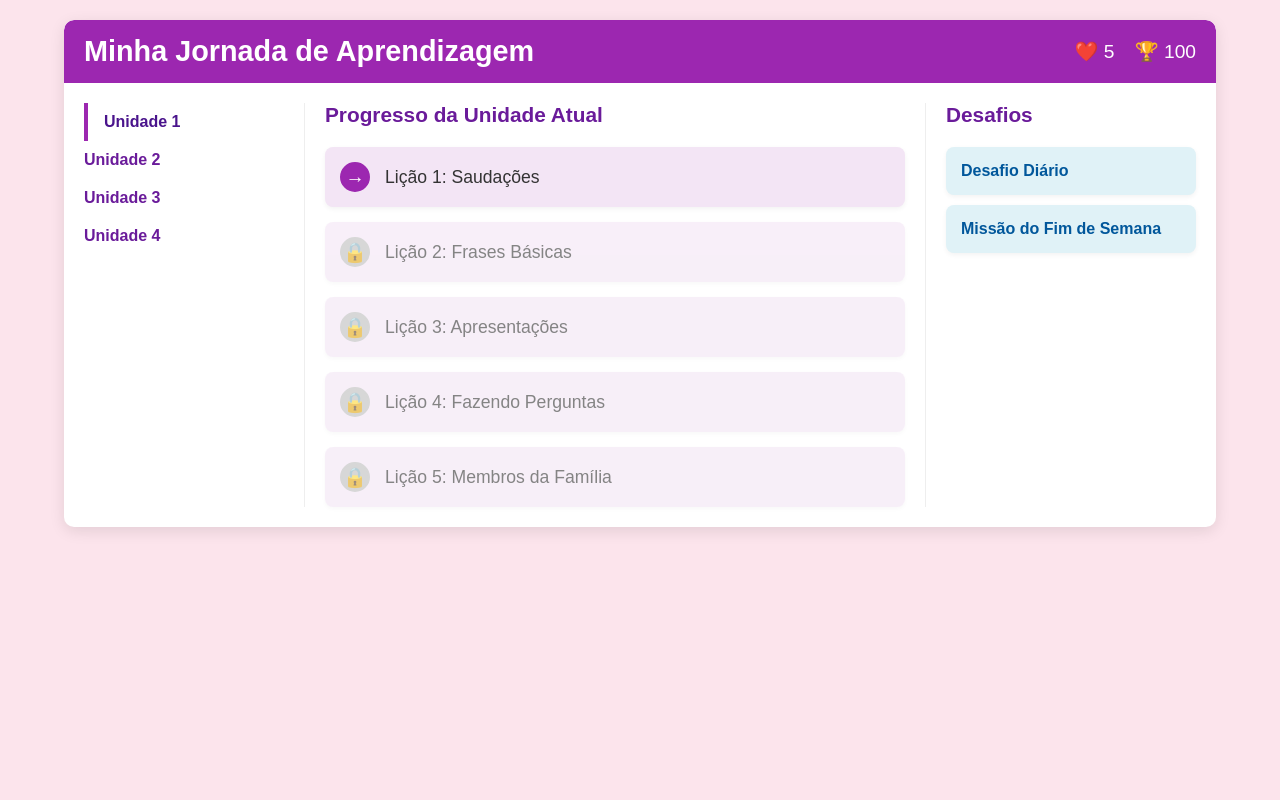
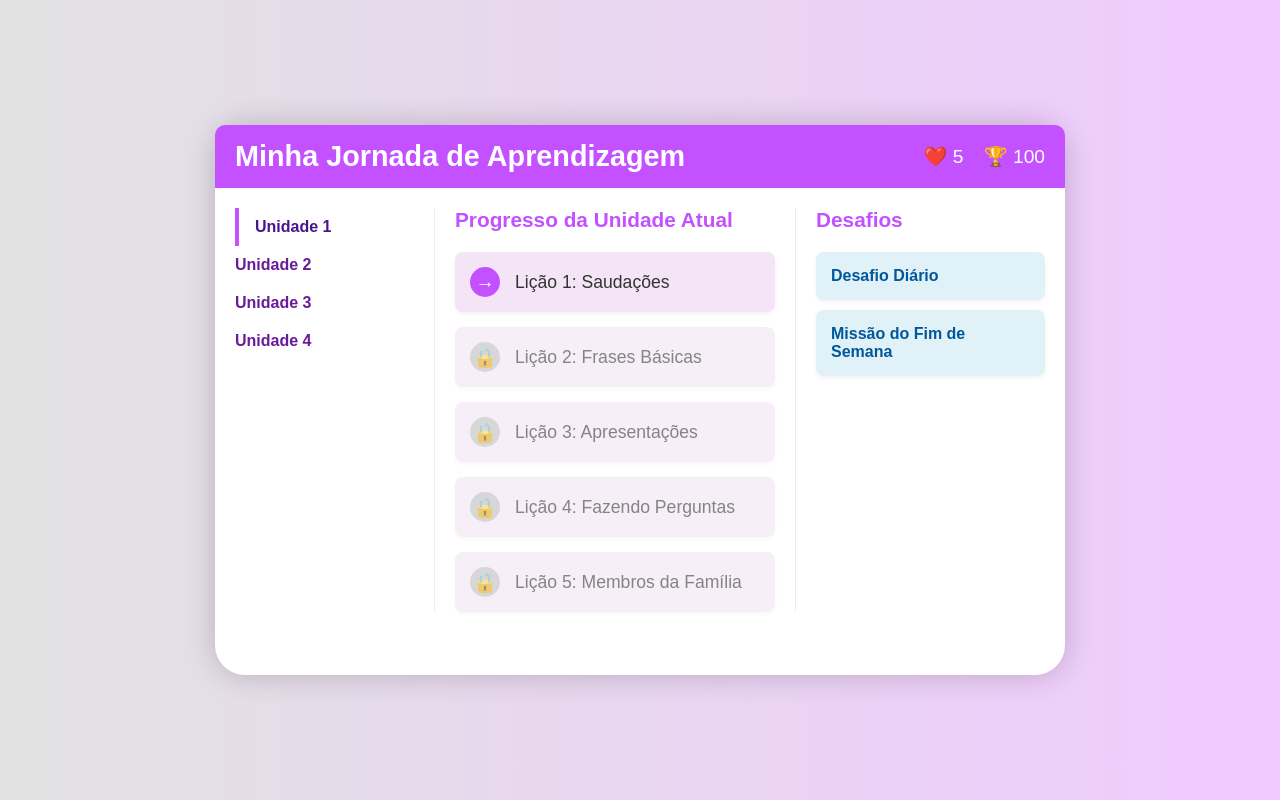
Before and after one commit to 1ulisses/redaplay, a Flask app: page /inicio in a window 1280 px wide. Run offline with Flask 3, Linux system fonts and the light colour scheme; the visitor is signed in with stand-in values (Sample User, id 1).

Commit message:
fix variable names, fixed routing, fixed css

```diff
--- a/app.py
+++ b/app.py
@@ -64,5 +64,10 @@ def logout():
     session.pop('user_id', None)
     return redirect('/')
 
+# debug
+@app.route('/lesson1')
+def lesson1():
+    return render_template('lesson1.html')
+
 if __name__ == '__main__':
     app.run(debug=True)
--- a/static/login.css
+++ b/static/login.css
@@ -149,7 +149,6 @@ form {
   position: absolute;
   width: 50%;
   height: 100%;
-  /* background: seagreen; */
   color: #fff;
   display: flex;
   flex-direction: column;
--- a/static/styles.css
+++ b/static/styles.css
@@ -1,29 +1,37 @@
-/* Fundo do corpo da página */
-body {
-    font-family: sans-serif;
-    background-color: #fce4ec; /* Rosa claro de fundo */
+* {
   margin: 0;
   padding: 0;
+  box-sizing: border-box;
+  font-family: "Poppins", sans-serif;
+  text-decoration: none;
+  list-style: none;
+}
+
+/* página principal, imagem de fundo */
+body {
   display: flex;
   justify-content: center;
-    align-items: flex-start;
+  align-items: center;
   min-height: 100vh;
+  background: linear-gradient(90deg, #e2e2e2, #f0caff);
 }
 
-/* Contêiner principal do layout */
+/* container layout principal */
 .container {
-    background-color: #ffffff;
-    border-radius: 10px;
-    box-shadow: 0 4px 15px rgba(0, 0, 0, 0.1);
-    width: 90%;
-    max-width: 1200px;
-    margin: 20px auto;
-    overflow: hidden;
+  position: relative;
+  width: 850px;
+  min-height: 550px;
+  height: auto;
+  background: #fff;
+  margin: 20px;
+  border-radius: 30px;
+  box-shadow: 0 0 30px rgba(0, 0, 0, 0.2);
+  overflow: visible;
 }
 
-/* Cabeçalho superior */
-.cabecalho {
-    background-color: #9c27b0; /* Roxo do cabeçalho */
+/* cabecalho */
+.header {
+  background-color: #c351ff;
   color: white;
   padding: 15px 20px;
   display: flex;
@@ -34,73 +42,74 @@ body {
   border-top-right-radius: 10px;
 }
 
-.cabecalho h1 {
+.header h1 {
   margin: 0;
   font-size: 1.5em;
 }
 
-.icones-cabecalho .icone {
+.header-icons .icon {
   margin-left: 15px;
 }
 
-/* Conteúdo principal (barra lateral, progresso da unidade, desafios) */
-.conteudo-principal {
+/* barra lateral, progresso e desafios */
+.main-content {
   display: flex;
   padding: 20px;
 }
 
-/* Barra lateral de navegação */
-.barra-lateral {
+/* navegacao barra lateral */
+.sidebar {
   width: 200px;
   padding-right: 20px;
   border-right: 1px solid #eee;
 }
 
-.barra-lateral ul {
+.sidebar ul {
   list-style: none;
   padding: 0;
   margin: 0;
 }
 
-.barra-lateral li {
+.sidebar li {
   padding: 10px 0;
-    color: #6a1b9a; /* Roxo mais escuro para itens da barra lateral */
+  color: #6a1b9a;
   cursor: pointer;
   font-weight: bold;
 }
 
-.barra-lateral li.ativo {
+.sidebar li.active {
   color: #4a148c;
-    border-left: 4px solid #9c27b0;
+  border-left: 4px solid #c351ff;
   padding-left: 16px;
 }
 
-/* Seção de progresso da unidade */
-.progresso-unidade {
+/* progresso de unidade */
+.unit-progress {
   flex-grow: 1;
   padding: 0 20px;
 }
 
-.progresso-unidade h2, .desafios h2 {
-    color: #6a1b9a;
+.unit-progress h2,
+.challenges h2 {
+  color: #c351ff;
   margin-top: 0;
   margin-bottom: 20px;
   font-size: 1.3em;
 }
 
-.lista-licoes {
+.lesson-list {
   display: flex;
   flex-direction: column;
   gap: 15px;
 }
 
-/* Estilo base para cada item de lição */
-.item-licao {
+/* items de licao */
+.lesson-item {
   display: flex;
   align-items: center;
   text-decoration: none;
   color: #333;
-    background-color: #f3e5f5; /* Roxo mais claro para itens de lição */
+  background-color: #f3e5f5;
   padding: 15px;
   border-radius: 8px;
   box-shadow: 0 2px 5px rgba(0, 0, 0, 0.05);
@@ -108,76 +117,75 @@ body {
   cursor: pointer;
 }
 
-/* Efeito hover apenas para lições ativas/não bloqueadas */
-.item-licao:hover:not(.desabilitado):not(.bloqueado) {
-    background-color: #e1bee7; /* Roxo ainda mais claro ao passar o mouse */
+.lesson-item:hover:not(.disabled):not(.locked) {
+  background-color: #e1bee7;
 }
 
-/* Estilos base para o círculo de status da lição */
-.status-licao {
+/* status de licao */
+.lesson-status {
   width: 30px;
   height: 30px;
-    border-radius: 50%; /* Transforma em círculo */
+  border-radius: 50%;
   display: flex;
   justify-content: center;
   align-items: center;
   margin-right: 15px;
   font-size: 1.2em;
-    color: white; /* Cor padrão do texto dos símbolos */
+  color: white;
   font-weight: bold;
-    box-sizing: border-box; /* Inclui padding e borda na largura/altura total do elemento */
+  box-sizing: border-box;
   transition: background-color 0.3s ease, border-color 0.3s ease;
 }
 
-/* Estilos para uma lição CONCLUÍDA */
-.item-licao.concluido .status-licao {
-    background-color: #4CAF50; /* Verde */
-    border: 2px solid #4CAF50;
+/* licoes completa */
+.lesson-item.completed .lesson-status {
+  background-color: #4caf50;
+  border: 2px solid #4caf50;
 }
-.item-licao.concluido .status-licao::before {
-    content: '✔'; /* Símbolo de checkmark */
+.lesson-item.completed .lesson-status::before {
+  content: "✔";
 }
 
-/* Estilos para uma lição ATIVA / PRÓXIMA (não concluída, não bloqueada) */
-.item-licao:not(.concluido):not(.desabilitado):not(.bloqueado) .status-licao {
-    background-color: #9c27b0; /* Roxo, indicando pronta para iniciar */
-    border: 2px solid #9c27b0;
+.lesson-item:not(.completed):not(.disabled):not(.locked) .lesson-status {
+  background-color: #c351ff;
+  border: 2px solid #c351ff;
 }
-.item-licao:not(.concluido):not(.desabilitado):not(.bloqueado) .status-licao::before {
-    content: '→'; /* Símbolo de seta */
+.lesson-item:not(.completed):not(.disabled):not(.locked)
+  .lesson-status::before {
+  content: "→"; /* Arrow symbol */
 }
 
-/* Estilos para uma lição DESABILITADA / BLOQUEADA */
-.item-licao.desabilitado.bloqueado {
-    opacity: 0.6; /* Deixa com aparência de desabilitado */
+/* licoes desligadas/trancadas */
+.lesson-item.disabled.locked {
+  opacity: 0.6;
   cursor: not-allowed;
-    pointer-events: none; /* Desabilita o clique */
+  pointer-events: none;
 }
 
-.item-licao.desabilitado.bloqueado .status-licao {
-    background-color: #bdbdbd; /* Cinza */
+.lesson-item.disabled.locked .lesson-status {
+  background-color: #bdbdbd;
   border: 2px solid #bdbdbd;
 }
-.item-licao.desabilitado.bloqueado .status-licao::before {
-    content: '🔒'; /* Símbolo de cadeado */
-    font-size: 1em; /* Ajusta o tamanho do cadeado se necessário */
-    color: #424242; /* Cor mais escura para o símbolo do cadeado */
+.lesson-item.disabled.locked .lesson-status::before {
+  content: "🔒";
+  font-size: 1em;
+  color: #424242;
 }
 
-.titulo-licao {
+.lesson-title {
   font-size: 1.1em;
   color: #333;
 }
 
-/* Seção de desafios */
-.desafios {
+/* desafios */
+.challenges {
   width: 250px;
   padding-left: 20px;
   border-left: 1px solid #eee;
 }
 
-.item-desafio {
-    background-color: #e0f2f7; /* Azul claro para desafios */
+.challenge-item {
+  background-color: #e0f2f7;
   padding: 15px;
   border-radius: 8px;
   margin-bottom: 10px;
--- a/templates/main.html
+++ b/templates/main.html
@@ -1,61 +1,84 @@
 <!DOCTYPE html>
 <html lang="pt-BR">
   <head>
-    <meta charset="UTF-8">
-    <meta name="viewport" content="width=device-width, initial-scale=1.0">
+    <meta charset="UTF-8" />
+    <meta name="viewport" content="width=device-width, initial-scale=1.0" />
     <title>Minha Jornada de Aprendizagem</title>
-    <link rel="stylesheet" href="{{ url_for('static', filename='styles.css') }}">
+    <link
+      rel="stylesheet"
+      href="{{ url_for('static', filename='styles.css') }}"
+    />
   </head>
   <body>
     <div class="container">
-        <header class="cabecalho">
+      <header class="header">
         <h1>Minha Jornada de Aprendizagem</h1>
-            <div class="icones-cabecalho">
-                <span class="icone">❤️ 5</span>
-                <span class="icone">🏆 100</span>
+        <div class="header-icons">
+          <span class="icon">❤️ 5</span>
+          <span class="icon">🏆 100</span>
         </div>
       </header>
 
-        <div class="conteudo-principal">
-            <nav class="barra-lateral">
+      <div class="main-content">
+        <nav class="sidebar">
           <ul>
-                    <li class="ativo">Unidade 1</li>
+            <li class="active">Unidade 1</li>
             <li>Unidade 2</li>
             <li>Unidade 3</li>
             <li>Unidade 4</li>
           </ul>
         </nav>
 
-            <section class="progresso-unidade">
+        <section class="unit-progress">
           <h2>Progresso da Unidade Atual</h2>
-                <div class="lista-licoes">
-                    <a href="licao1.html" class="item-licao" data-id-licao="1">
-                        <span class="status-licao" id="status-1"></span>
-                        <span class="titulo-licao">Lição 1: Saudações</span>
+          <div class="lesson-list">
+            <a
+              href="/lesson1"
+              class="lesson-item"
+              data-id-lesson="1"
+            >
+              <span class="lesson-status" id="status-1"></span>
+              <span class="lesson-title">Lição 1: Saudações</span>
             </a>
-                    <a href="licao2.html" class="item-licao desabilitado bloqueado" data-id-licao="2">
-                        <span class="status-licao" id="status-2"></span>
-                        <span class="titulo-licao">Lição 2: Frases Básicas</span>
+            <a
+              href="lesson2.html"
+              class="lesson-item disabled locked"
+              data-id-lesson="2"
+            >
+              <span class="lesson-status" id="status-2"></span>
+              <span class="lesson-title">Lição 2: Frases Básicas</span>
             </a>
-                    <a href="licao3.html" class="item-licao desabilitado bloqueado" data-id-licao="3">
-                        <span class="status-licao" id="status-3"></span>
-                        <span class="titulo-licao">Lição 3: Apresentações</span>
+            <a
+              href="lesson3.html"
+              class="lesson-item disabled locked"
+              data-id-lesson="3"
+            >
+              <span class="lesson-status" id="status-3"></span>
+              <span class="lesson-title">Lição 3: Apresentações</span>
             </a>
-                    <a href="licao4.html" class="item-licao desabilitado bloqueado" data-id-licao="4">
-                        <span class="status-licao" id="status-4"></span>
-                        <span class="titulo-licao">Lição 4: Fazendo Perguntas</span>
+            <a
+              href="lesson4.html"
+              class="lesson-item disabled locked"
+              data-id-lesson="4"
+            >
+              <span class="lesson-status" id="status-4"></span>
+              <span class="lesson-title">Lição 4: Fazendo Perguntas</span>
             </a>
-                    <a href="licao5.html" class="item-licao desabilitado bloqueado" data-id-licao="5">
-                        <span class="status-licao" id="status-5"></span>
-                        <span class="titulo-licao">Lição 5: Membros da Família</span>
+            <a
+              href="lesson.html"
+              class="lesson-item disabled locked"
+              data-id-lesson="5"
+            >
+              <span class="lesson-status" id="status-5"></span>
+              <span class="lesson-title">Lição 5: Membros da Família</span>
             </a>
           </div>
         </section>
 
-            <aside class="desafios">
+        <aside class="challenges">
           <h2>Desafios</h2>
-                <div class="item-desafio">Desafio Diário</div>
-                <div class="item-desafio">Missão do Fim de Semana</div>
+          <div class="challenge-item">Desafio Diário</div>
+          <div class="challenge-item">Missão do Fim de Semana</div>
         </aside>
       </div>
     </div>
```
Also changed, not shown: other parts of static/styles.css (+13 -12 lines), static/scripts.js (+46 -41 lines), templates/lesson1.html (+24 -13 lines), templates/lesson2.html (deleted, +0 -21 lines), templates/lesson3.html (deleted, +0 -21 lines), templates/lesson4.html (deleted, +0 -21 lines), templates/lesson5.html (deleted, +0 -21 lines), instance/redaplay.db. Lines whose indentation alone changed are shown as unchanged.
